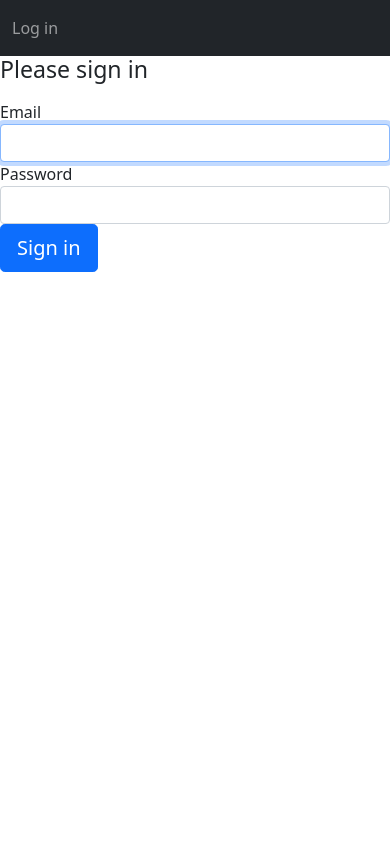
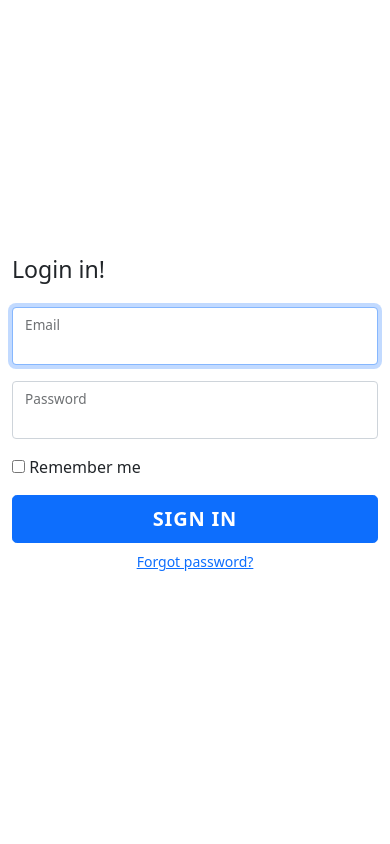
Before and after one commit to CorentinCathe/projet_sortie, a Symfony app: template templates/security/login.html.twig in a window 390 px wide. Run offline with Twig, Linux system fonts and the light colour scheme; the template is opened without the code that fills it, so the values that code supplies are empty; some libraries are stand-ins or nearby versions.

Commit message:
finish login page

```diff
--- /dev/null
+++ b/public/styles/login.css
@@ -0,0 +1,19 @@
+.login {
+    min-height: 100vh;
+}
+
+.bg-image {
+    background-image: url('https://picsum.photos/600/1200');
+    background-size: cover;
+    background-position: center;
+}
+
+.login-heading {
+    font-weight: 300;
+}
+
+.btn-login {
+    font-size: 0.9rem;
+    letter-spacing: 0.05rem;
+    padding: 0.75rem 1rem;
+}
--- a/src/Controller/SecurityController.php
+++ b/src/Controller/SecurityController.php
@@ -14,9 +14,9 @@ class SecurityController extends AbstractController
      */
     public function login(AuthenticationUtils $authenticationUtils): Response
     {
-        // if ($this->getUser()) {
-        //     return $this->redirectToRoute('target_path');
-        // }
+        if ($this->getUser()) {
+            return $this->redirectToRoute('main/index.html.twig');
+        }
 
         // get the login error if there is one
         $error = $authenticationUtils->getLastAuthenticationError();
--- a/src/Security/UserAuthenticator.php
+++ b/src/Security/UserAuthenticator.php
@@ -51,8 +51,7 @@ class UserAuthenticator extends AbstractLoginFormAuthenticator
         }
 
         // For example:
-        //return new RedirectResponse($this->urlGenerator->generate('some_route'));
-        throw new \Exception('TODO: provide a valid redirect inside '.__FILE__);
+        return new RedirectResponse($this->urlGenerator->generate('main'));
     }
 
     protected function getLoginUrl(Request $request): string
--- a/templates/security/login.html.twig
+++ b/templates/security/login.html.twig
@@ -1,42 +1,70 @@
-{% extends 'base.html.twig' %}
-
-{% block title %}Log in!{% endblock %}
+{% block stylesheets %}
+<link rel="stylesheet" href="{{asset('styles/login.css')}}">
+<link href="https://cdn.jsdelivr.net/npm/bootstrap@5.1.1/dist/css/bootstrap.min.css" rel="stylesheet"
+    integrity="sha384-F3w7mX95PdgyTmZZMECAngseQB83DfGTowi0iMjiWaeVhAn4FJkqJByhZMI3AhiU" crossorigin="anonymous">
+<link rel="stylesheet" href="https://cdnjs.cloudflare.com/ajax/libs/font-awesome/6.0.0-beta2/css/all.min.css"
+    integrity="sha512-YWzhKL2whUzgiheMoBFwW8CKV4qpHQAEuvilg9FAn5VJUDwKZZxkJNuGM4XkWuk94WCrrwslk8yWNGmY1EduTA=="
+    crossorigin="anonymous" referrerpolicy="no-referrer" />
+{#{{ encore_entry_link_tags('app') }}#}
+{% endblock %}
 
 {% block body %}
+<div class="container-fluid ps-md-0">
+    <div class="row g-0">
+        <div class="d-none d-md-flex col-md-4 col-lg-6 bg-image"></div>
+        <div class="col-md-8 col-lg-6">
+            <div class="login d-flex align-items-center py-5">
+                <div class="container">
+                    <div class="row">
+                        <div class="col-md-9 col-lg-8 mx-auto">
+                            <h3 class="login-heading mb-4">Login in!</h3>
+
+                            <!-- Sign In Form -->
                             <form method="post">
                                 {% if error %}
-        <div class="alert alert-danger">{{ error.messageKey|trans(error.messageData, 'security') }}</div>
+                                <div class="alert alert-danger">{{ error.messageKey|trans(error.messageData, 'security')
+                                    }}</div>
                                 {% endif %}
 
                                 {% if app.user %}
                                 <div class="mb-3">
-            You are logged in as {{ app.user.username }}, <a href="{{ path('app_logout') }}">Logout</a>
+                                    You are logged in as {{ app.user.username }}, <a
+                                        href="{{ path('app_logout') }}">Logout</a>
                                 </div>
                                 {% endif %}
-
-    <h1 class="h3 mb-3 font-weight-normal">Please sign in</h1>
+                                <div class="form-floating mb-3">
+                                    <input type="email" value="{{ last_username }}" name="email" id="inputEmail"
+                                        class="form-control" autocomplete="email" required autofocus>
                                     <label for="inputEmail">Email</label>
-    <input type="email" value="{{ last_username }}" name="email" id="inputEmail" class="form-control" autocomplete="email" required autofocus>
+                                </div>
+                                <div class="form-floating mb-3">
+                                    <input type="password" name="password" id="inputPassword" class="form-control"
+                                        autocomplete="current-password" required>
                                     <label for="inputPassword">Password</label>
-    <input type="password" name="password" id="inputPassword" class="form-control" autocomplete="current-password" required>
-
-    <input type="hidden" name="_csrf_token"
-           value="{{ csrf_token('authenticate') }}"
-    >
-
-    {#
-        Uncomment this section and add a remember_me option below your firewall to activate remember me functionality.
-        See https://symfony.com/doc/current/security/remember_me.html
+                                </div>
+                                <input type="hidden" name="_csrf_token" value="{{ csrf_token('authenticate') }}">
 
                                 <div class="checkbox mb-3">
                                     <label>
                                         <input type="checkbox" name="_remember_me"> Remember me
                                     </label>
                                 </div>
-    #}
+                                <div class="d-grid">
+                                    <button class="btn btn-lg btn-primary btn-login text-uppercase fw-bold mb-2"
+                                        type="submit">Sign in</button>
+                                    <div class="text-center">
+                                        <a class="small" href="#">Forgot password?</a>
+                                    </div>
+                                </div>
 
-    <button class="btn btn-lg btn-primary" type="submit">
-        Sign in
-    </button>
                             </form>
+                        </div>
+                    </div>
+                </div>
+            </div>
+        </div>
+    </div>
+</div>
+
+
 {% endblock %}
```
Also changed, not shown: public/.htaccess (added), 1 other file. Lines whose indentation alone changed are shown as unchanged.
